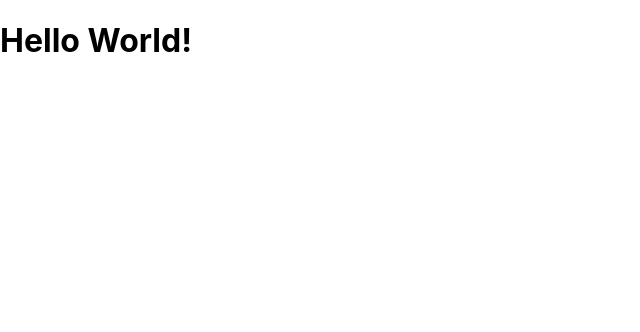
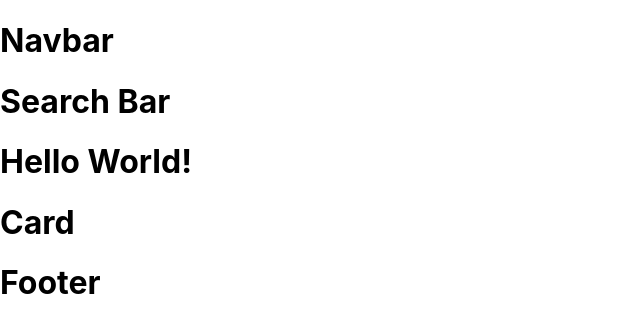
Before and after one commit to ajdm31/Video-Game-Store-Front-End-Application, a React (Create React App) app: page / in a window 1280 px wide. Shown: the top 332 px of the page, without its empty margins (0-640 px from the left). Built offline with nearby package versions, Linux system fonts and the light colour scheme.

Commit message:
basic directory structure and linked up

```diff
--- a/src/App.js
+++ b/src/App.js
@@ -1,9 +1,22 @@
-import logo from './logo.svg';
-import './App.css';
+import React from 'react';
+
+import Navbar from "./components/Navbar/Navbar";
+import SearchBar from './components/SearchBar/SearchBar';
+import Card from './components/Card/Card';
+import Footer from './components/Footer/Footer';
+
 
 function App() {
   return (
+    <div>
+      <Navbar/>
+      <SearchBar />
+
       <h1> Hello World! </h1>
+      <Card />
+      <Footer/>
+    </div>
+
   );
 }
 
--- /dev/null
+++ b/src/components/Card/Card.jsx
@@ -0,0 +1,10 @@
+import React from "react";
+import "./Card.css";
+
+function Card() {
+    return (
+        <h1>Card</h1>
+    )
+};
+
+export default Card;
--- /dev/null
+++ b/src/components/Footer/Footer.jsx
@@ -0,0 +1,12 @@
+import React from "react";
+import "./Footer.css";
+
+function Footer() {
+    return (
+        <h1>Footer</h1>
+    )
+
+};
+
+
+export default Footer;
--- /dev/null
+++ b/src/components/Navbar/Navbar.jsx
@@ -0,0 +1,11 @@
+import React from 'react';
+import './Navbar.css';
+
+function Navbar() {
+    return (
+        <h1>Navbar</h1>
+    )
+    };
+
+
+export default Navbar;
--- /dev/null
+++ b/src/components/SearchBar/SearchBar.jsx
@@ -0,0 +1,10 @@
+import React from "react";
+import "./SearchBar.css";
+
+function SearchBar() {
+    return (
+        <h1>Search Bar</h1>
+    )
+};
+
+export default SearchBar;
```
Also changed, not shown: src/components/Card/Card.css (added), src/components/Footer/Footer.css (added), src/components/Navbar/Navbar.css (added), src/components/SearchBar/SearchBar.css (added).
